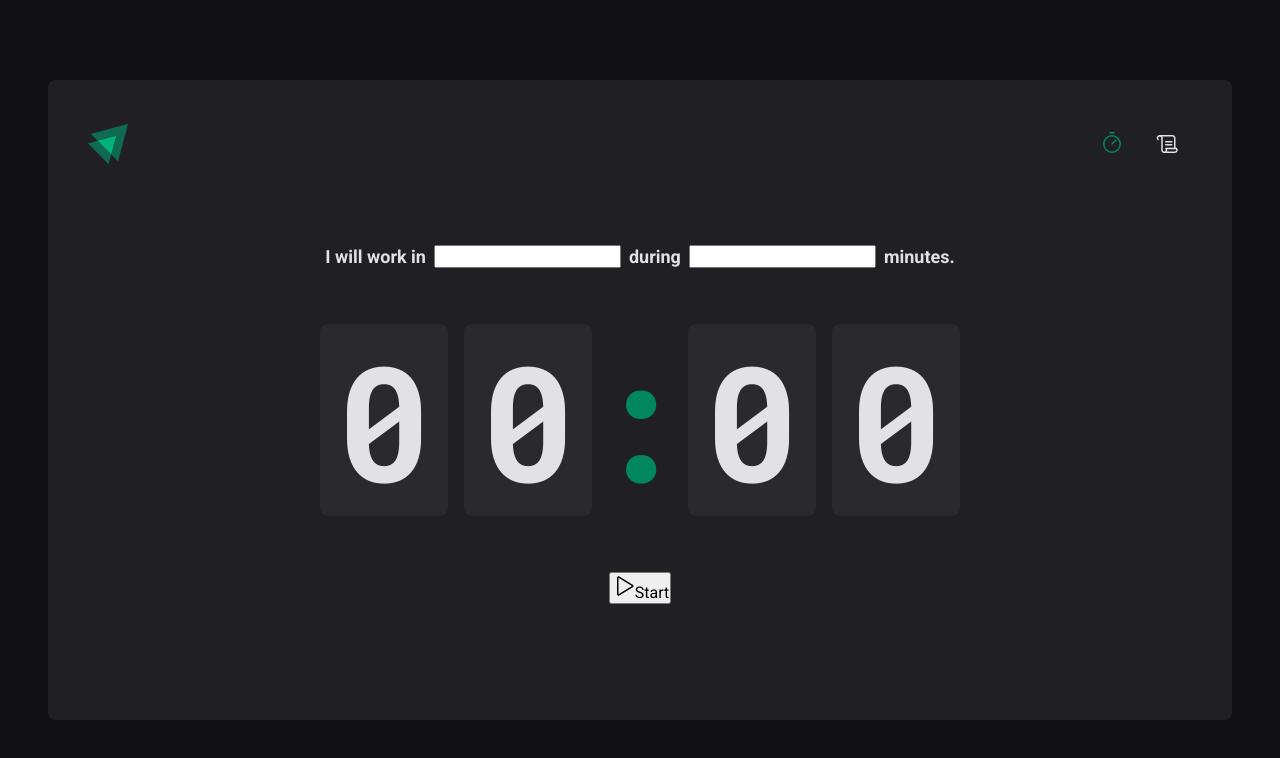
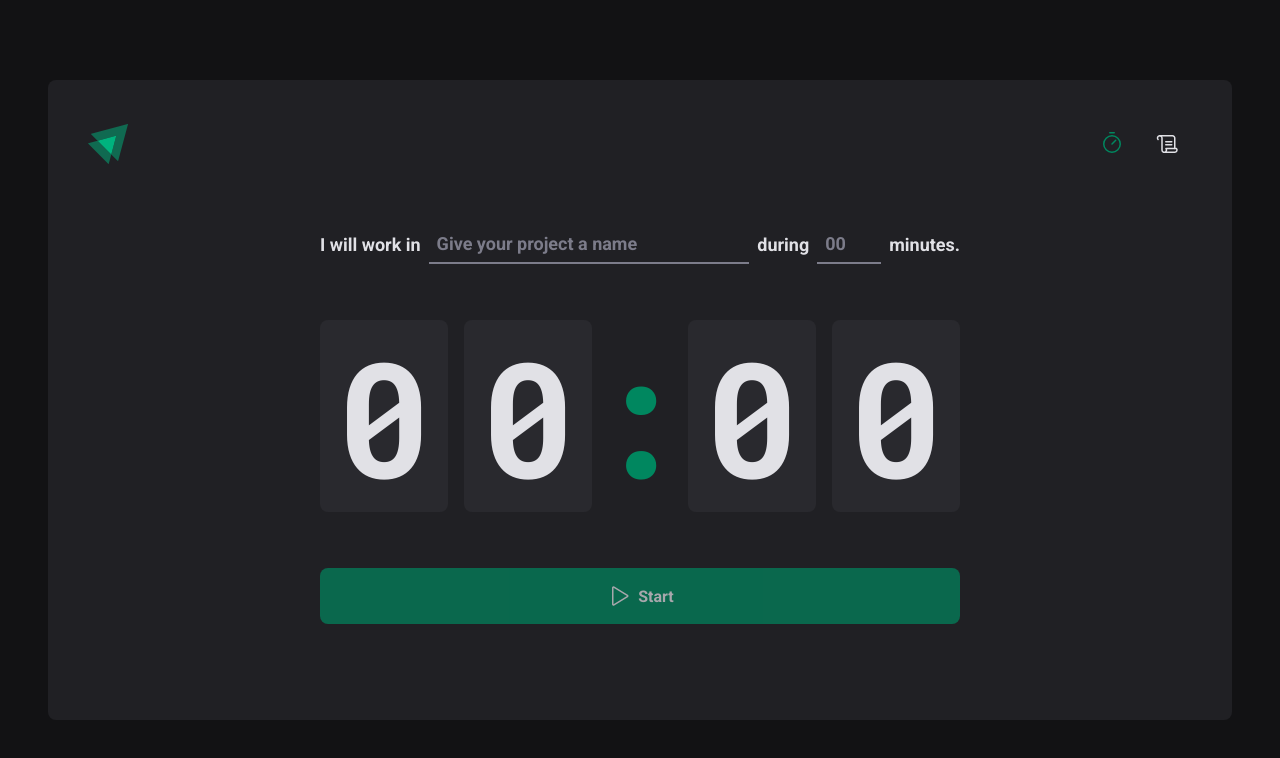
Before and after one commit to filipebteixeira98/ignite-timer, a React (Vite) app: page / in a window 1280 px wide. Shown: the top 758 px of the page. Built offline with nearby package versions, Linux system fonts and the light colour scheme.

Commit message:
chore: created & added styles to start countdown button/form inputs components

```diff
--- a/src/pages/Home/index.tsx
+++ b/src/pages/Home/index.tsx
@@ -4,7 +4,10 @@
   CountdownContainer,
   FormContainer,
   HomeContainer,
+  MinutesAmountInput,
   Separator,
+  StartCountdownButton,
+  TaskInput,
 } from './styles'
 
 export function Home() {
@@ -13,9 +16,13 @@
       <form action="">
         <FormContainer>
           <label htmlFor="task">I will work in</label>
-          <input id="task" />
+          <TaskInput id="task" placeholder="Give your project a name" />
           <label htmlFor="minutesAmount">during</label>
-          <input id="minutesAmount" type="number" />
+          <MinutesAmountInput
+            id="minutesAmount"
+            type="number"
+            placeholder="00"
+          />
           <span>minutes.</span>
         </FormContainer>
         <CountdownContainer>
@@ -25,10 +32,10 @@
           <span>0</span>
           <span>0</span>
         </CountdownContainer>
-        <button type="submit">
+        <StartCountdownButton disabled type="submit">
           <Play size={24} />
           Start
-        </button>
+        </StartCountdownButton>
       </form>
     </HomeContainer>
   )
--- a/src/pages/Home/styles.ts
+++ b/src/pages/Home/styles.ts
@@ -27,6 +27,34 @@
   flex-wrap: wrap;
 `
 
+const BaseInput = styled.input`
+  background: transparent;
+  height: 2.5rem;
+  border: 0;
+  border-bottom: 2px solid ${(props) => props.theme['gray-500']};
+  font-weight: bold;
+  font-size: 1.125rem;
+  padding: 0 0.5rem;
+  color: ${(props) => props.theme['gray-100']};
+
+  &:focus {
+    box-shadow: none;
+    border-color: ${(props) => props.theme['green-500']};
+  }
+
+  &::placeholder {
+    color: ${(props) => props.theme['gray-500']};
+  }
+`
+
+export const TaskInput = styled(BaseInput)`
+  flex: 1;
+`
+
+export const MinutesAmountInput = styled(BaseInput)`
+  width: 4rem;
+`
+
 export const CountdownContainer = styled.div`
   font-family: 'Roboto Mono', monospace;
   font-size: 10rem;
@@ -50,3 +78,27 @@
   display: flex;
   justify-content: center;
 `
+
+export const StartCountdownButton = styled.button`
+  width: 100%;
+  border: 0;
+  padding: 1rem;
+  border-radius: 8px;
+  display: flex;
+  align-items: center;
+  justify-content: center;
+  gap: 0.5rem;
+  font-weight: bold;
+  cursor: pointer;
+  background: ${(props) => props.theme['green-500']};
+  color: ${(props) => props.theme['gray-100']};
+
+  &:disabled {
+    opacity: 0.7;
+    cursor: not-allowed;
+  }
+
+  &:not(:disabled):hover {
+    background: ${(props) => props.theme['green-700']};
+  }
+`
```
